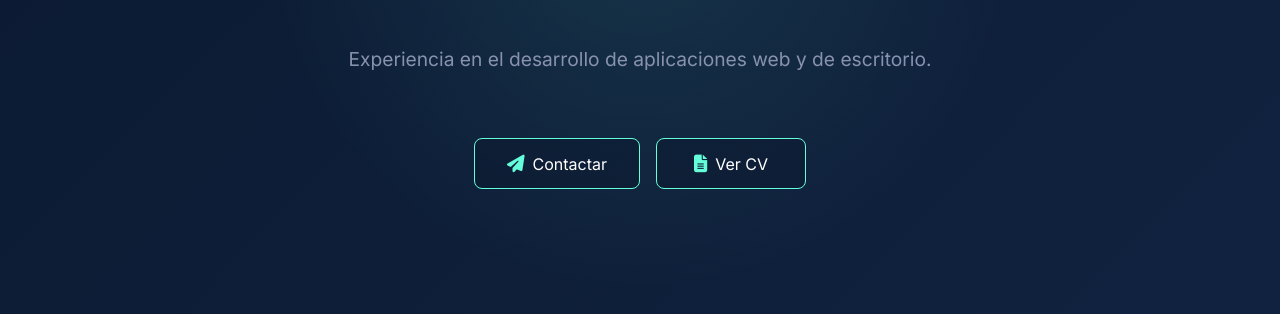
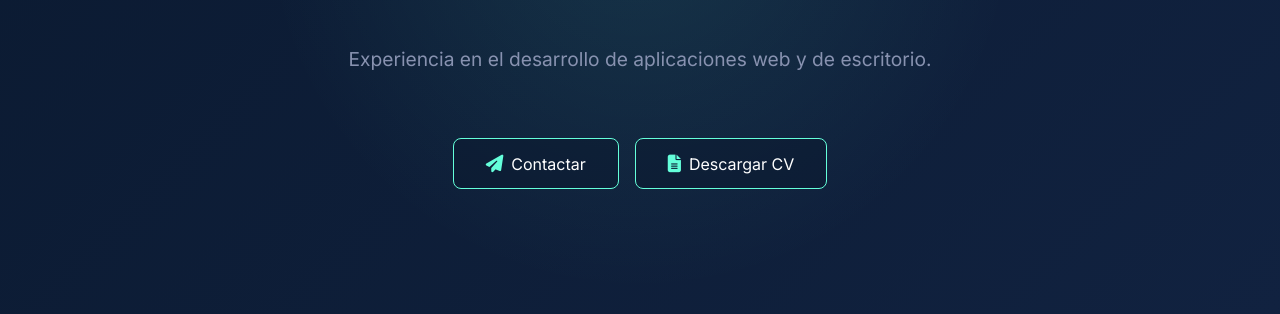
Before and after one commit to Jony-Escobar/miPortfolio, a plain HTML site: page index.html in a window 1280 px wide. Shown: the part 486-800 px from the top of the page. Drawn offline with nearby package versions, Linux system fonts and the light colour scheme.

Commit message:
CV
Actualización del archivo y en vez de "Ver" ahora se descarga el CV

```diff
--- a/index.html
+++ b/index.html
@@ -65,7 +65,7 @@
             <p class="hero-texto">Experiencia en el desarrollo de aplicaciones web y de escritorio.</p>
             <div class="hero-botones">
               <a href="#contacto" class="btn btn-outline-light"><i class="fas fa-paper-plane"></i> Contactar</a>
-              <a href="assets/cv/cv-jonathan-escobar.pdf" class="btn btn-outline-light" target="_blank"><i class="fas fa-file-alt"></i> Ver CV</a>
+              <a href="assets/cv/CV-EscobarJonathanNicolas.pdf" class="btn btn-outline-light" download><i class="fas fa-file-alt"></i> Descargar CV</a>
             </div>
           </div>
         </section>
```
Also changed, not shown: 2 other files.
